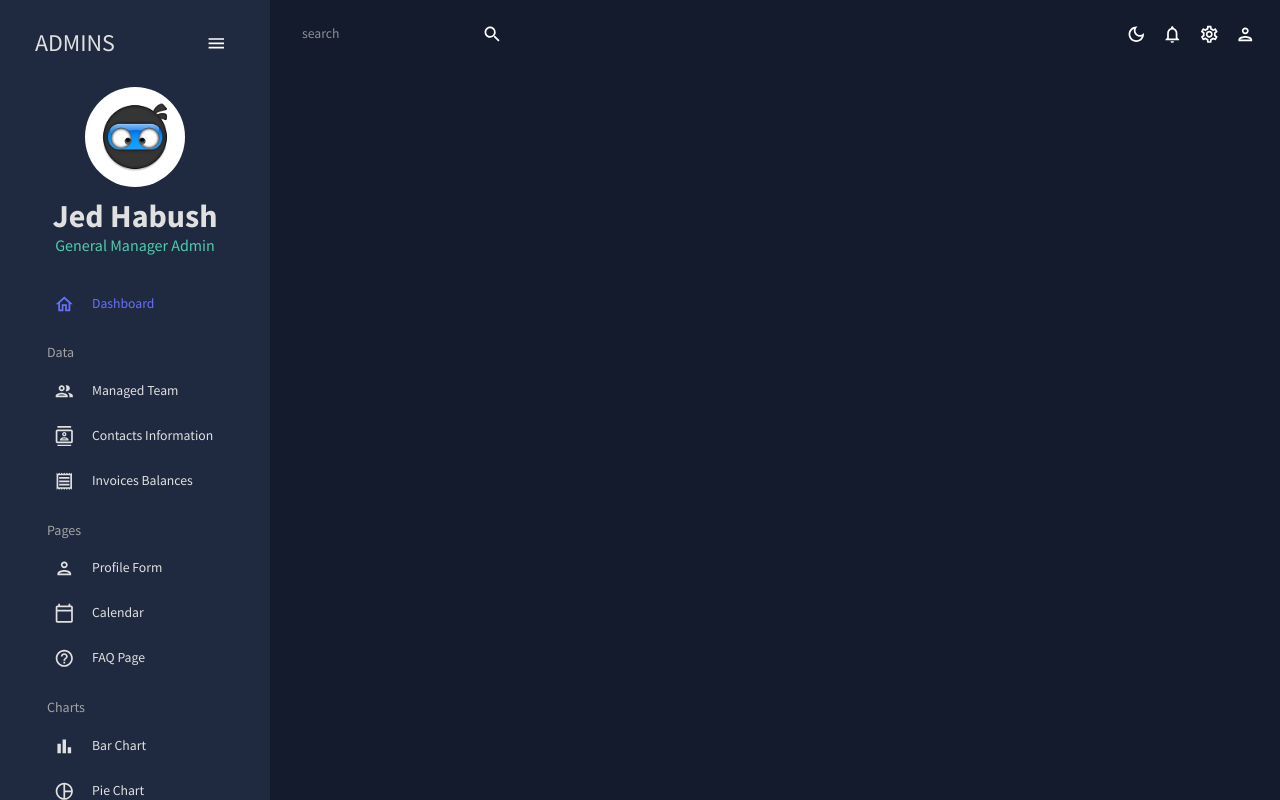
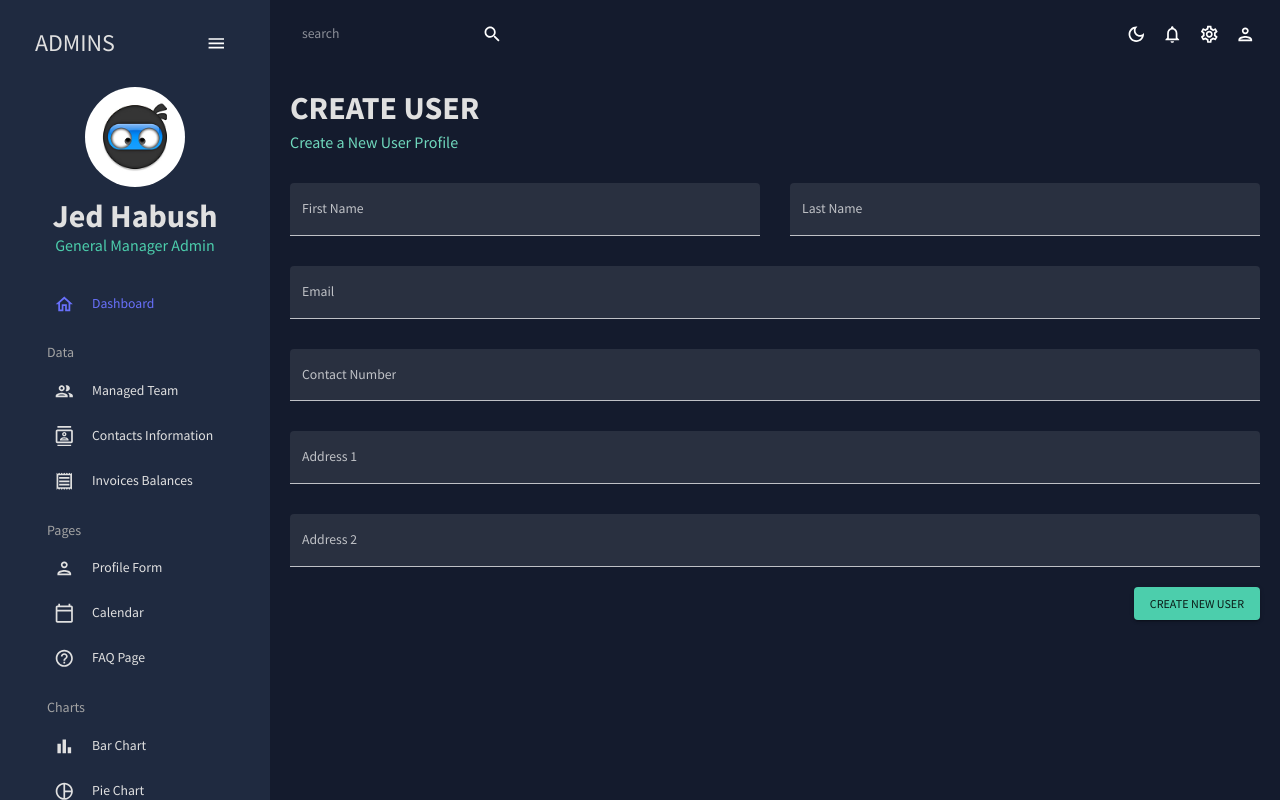
Before and after one commit to jedhabush/Admin-Dashboard, a React (Create React App) app: page /form in a window 1280 px wide. Built offline with nearby package versions, Linux system fonts and the light colour scheme.

Commit message:
form page is complete

```diff
--- a/src/App.js
+++ b/src/App.js
@@ -8,8 +8,8 @@
 
 import Contacts from "./scenes/contacts";
 import Invoices from "./scenes/invoices";
+import Form from "./scenes/form";
 /* import Bar from "./scenes/bar"
-import Form from "./scenes/form"
 import Line from "./scenes/line"
 import Pie from "./scenes/pie"
 import FAQ from "./scenes/faq"
@@ -32,8 +32,8 @@
               <Route path="/team" element={<Team />} />
               <Route path="/contacts" element={<Contacts />} />
               <Route path="/invoices" element={<Invoices />} />
-              {/* <Route path ="/form " element = {<Form />} />
-              <Route path ="/bar" element = {<Bar />} />
+              <Route path="/form" element={<Form />} />
+              {/* <Route path ="/bar" element = {<Bar />} />
               <Route path ="/pie" element = {<Pie />} />
               <Route path ="/line" element = {<Line />} />
               <Route path ="/faq" element = {<FAQ />} />
--- a/src/scenes/form/index.jsx
+++ b/src/scenes/form/index.jsx
@@ -1,7 +1,155 @@
 import React from "react";
+import { Box, Button, TextField } from "@mui/material";
+import { Formik } from "formik";
+import * as yup from "yup";
+import useMediaQuery from "@mui/material/useMediaQuery";
+import Header from "../../components/Header";
 
-const index = () => {
-  return <div>index</div>;
+const Form = () => {
+  const isNonMobile = useMediaQuery("(min-width:600px)");
+
+  const handleFormSubmit = (values) => {
+    console.log(values);
+  };
+
+  return (
+    <Box m="20px">
+      <Header title="CREATE USER" subtitle="Create a New User Profile" />
+      <Formik
+        onSubmit={handleFormSubmit}
+        initialValues={initialValues}
+        validationSchema={useSchema}
+      >
+        {({
+          values,
+          errors,
+          touched,
+          handleBlur,
+          handleChange,
+          handleSubmit,
+        }) => (
+          <form onSubmit={handleSubmit}>
+            <Box
+              display="grid"
+              gap="30px"
+              gridTemplateColumns="repeat(4 , minmax(0, 1fr))"
+              sx={{
+                "& > div": { gridColumn: isNonMobile || "span 4" },
+              }}
+            >
+              <TextField
+                fullWidth
+                variant="filled"
+                type="text"
+                label="First Name"
+                onBlur={handleBlur}
+                onChange={handleChange}
+                value={values.firstName}
+                name="firstName"
+                error={!!touched.firstName && !!errors.firstName}
+                helperText={touched.firstName && errors.firstName}
+                sx={{ gridColumn: "span 2" }}
+              />
+              <TextField
+                fullWidth
+                variant="filled"
+                type="text"
+                label="Last Name"
+                onBlur={handleBlur}
+                onChange={handleChange}
+                value={values.lastName}
+                name="lastName"
+                error={!!touched.lastName && !!errors.lastName}
+                helperText={touched.lastName && errors.lastName}
+                sx={{ gridColumn: "span 2" }}
+              />
+              <TextField
+                fullWidth
+                variant="filled"
+                type="text"
+                label="Email"
+                onBlur={handleBlur}
+                onChange={handleChange}
+                value={values.email}
+                name="email"
+                error={!!touched.email && !!errors.email}
+                helperText={touched.email && errors.email}
+                sx={{ gridColumn: "span 4" }}
+              />
+              <TextField
+                fullWidth
+                variant="filled"
+                type="text"
+                label="Contact Number"
+                onBlur={handleBlur}
+                onChange={handleChange}
+                value={values.contact}
+                name="contact"
+                error={!!touched.contact && !!errors.contact}
+                helperText={touched.contact && errors.contact}
+                sx={{ gridColumn: "span 4" }}
+              />
+              <TextField
+                fullWidth
+                variant="filled"
+                type="text"
+                label="Address 1"
+                onBlur={handleBlur}
+                onChange={handleChange}
+                value={values.address1}
+                name="address1"
+                error={!!touched.address1 && !!errors.address1}
+                helperText={touched.address1 && errors.address1}
+                sx={{ gridColumn: "span 4" }}
+              />
+              <TextField
+                fullWidth
+                variant="filled"
+                type="text"
+                label="Address 2"
+                onBlur={handleBlur}
+                onChange={handleChange}
+                value={values.address2}
+                name="address2"
+                error={!!touched.address2 && !!errors.address2}
+                helperText={touched.address2 && errors.address2}
+                sx={{ gridColumn: "span 4" }}
+              />
+            </Box>
+            <Box display="flex" justifyContent="end" mt="20px">
+              <Button type="submit" color="secondary" variant="contained">
+                Create New User
+              </Button>
+            </Box>
+          </form>
+        )}
+      </Formik>
+    </Box>
+  );
 };
 
-export default index;
+const initialValues = {
+  firstName: "",
+  lastName: "",
+  email: "",
+  contact: "",
+  address1: "",
+  address2: "",
+};
+
+const phoneRegExp =
+  /^((\+[1-9]{1,4}[ -]?)|(\([0-9]{2,3}\)[ -]?)|([0-9]{2,4})[ -]?)*?[0-9]{3,4}[ -]?[0-9]{3,4}$/;
+
+const useSchema = yup.object().shape({
+  firstName: yup.string().required("required"),
+  lastName: yup.string().required("required"),
+  email: yup.string().email("Invalid Email").required("required"),
+  contact: yup
+    .string()
+    .matches(phoneRegExp, "Phone number is not valid")
+    .required("required"),
+  address1: yup.string().required("required"),
+  address2: yup.string().required("required"),
+});
+
+export default Form;
```
Also changed, not shown: 1 other file (tests, documents, lock files or other folders).
